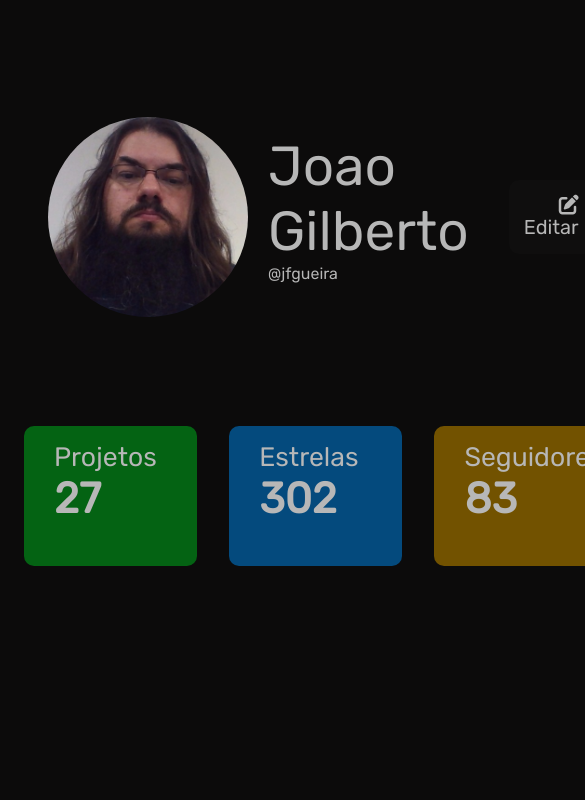
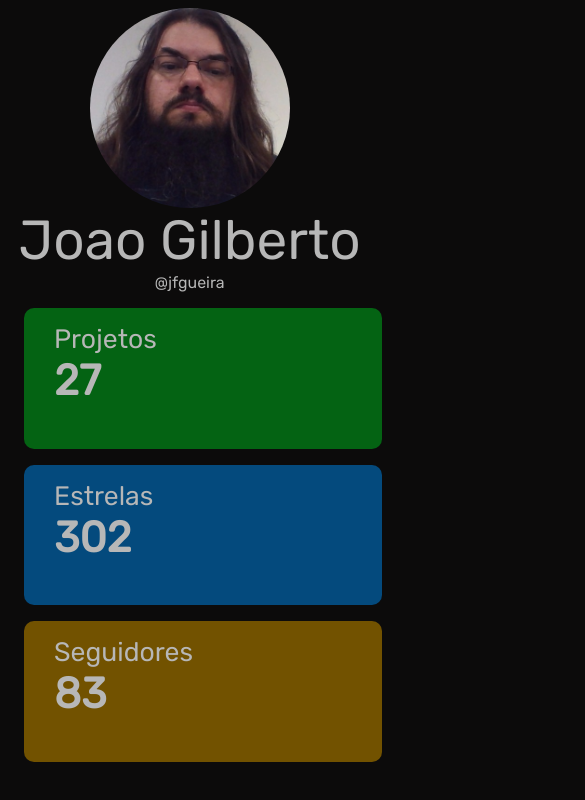
Before and after one commit to johnsjohns/devChallenge-profile-component, a plain HTML site: page index.html in a window 390 px wide. Shown: the top 800 px of the page, 585 px wide, since content can reach past the window. Drawn offline with Linux system fonts and the light colour scheme.

Commit message:
Finalmente aceitei o css

```diff
--- a/style.css
+++ b/style.css
@@ -1,16 +1,9 @@
-    @font-face{
+    @font-face {
         font-family: Rubik;
         src: url("/font/Rubik-Regular.ttf");
     }
 
-    @media (max-width: 300px){
-        .opcao{
-        flex-direction: column;
-        }
-
-    }
-
-    body{
+    body {
         background-color: #0C0B0B;
         font-family: Rubik;
     }
@@ -27,40 +20,40 @@
         grid-area: foto;
     }
 
-    #dados{
-        display:flex;
+    #dados {
+        display: flex;
         flex-direction: column;
+        white-space: nowrap;
     }
 
     #foto {
         border-radius: 50%;
         width: 200px;
         height: 200px;
-        margin: auto 0% auto;
+        margin: auto 0 auto 0;
     }
 
-    #nome{
+    #nome {
         font-size: 55px;
         display: flex;
         flex-wrap: nowrap;
         margin: 50% auto 0% 20px;
     }
 
-    #arroba{
-        margin:  0% 0% 50% 20px;
-
+    #arroba {
+        margin: 0% 0% 50% 20px;
     }
 
     #edit {
         grid-area: edit;
         text-align: right;
-        background-color: #0F0E0E ;
+        background-color: #0F0E0E;
         margin: auto 30px auto auto;
         padding: 15px;
         border-radius: 10px;
         font-size: 20px;
+    }
 
-    }
     .opcao {
         grid-area: opcoes;
         flex-direction: row;
@@ -68,7 +61,6 @@
         text-align: left;
         width: 100%;
         height: 100%;
-
     }
 
     .cabecalho {
@@ -78,10 +70,8 @@
     }
 
     #project {
-        font-family: Rubik;
         background-color: #046313;
         border-radius: 10px;
-        font-size: 24pt;
         width: 100%;
         height: 100%;
         margin-left: 1rem;
@@ -97,7 +87,7 @@
         padding-left: 30px;
     }
 
-      #follow {
+    #follow {
         background-color: #725200;
         border-radius: 10px;
         margin-left: 2rem;
@@ -107,9 +97,43 @@
         padding-left: 30px;
     }
 
-    .numero{
+    .numero {
         font-size: 32pt;
         font-family: Rubik;
         font-weight: bolder;
         margin-top: 0;
     }
+
+    @media screen and (max-width: 800px) {
+        #figura {
+            flex-direction: column;
+            margin: auto auto auto auto;
+            align-items: center;
+        }
+        #nome {
+            margin: auto auto auto auto;
+        }
+        #arroba {
+            margin: auto auto auto auto;
+        }
+        .opcao {
+            flex-direction: column;
+        }
+        #project {
+            width: auto;
+        }
+        #start {
+            width: auto;
+            margin-left: 1rem;
+            margin-top: 1rem;
+        }
+        #follow {
+            width: auto;
+            margin-left: 1rem;
+            margin-right: 0;
+            margin-top: 1rem;
+        }
+        #edit {
+            display: none;
+        }
+    }
```
